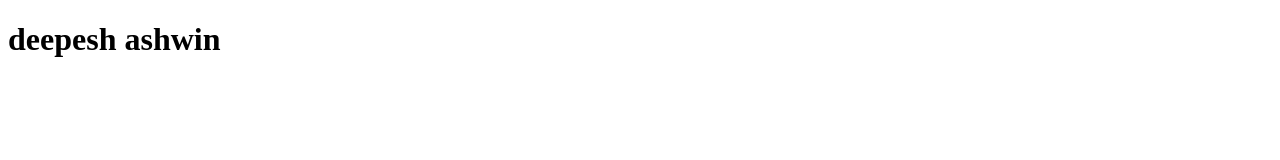
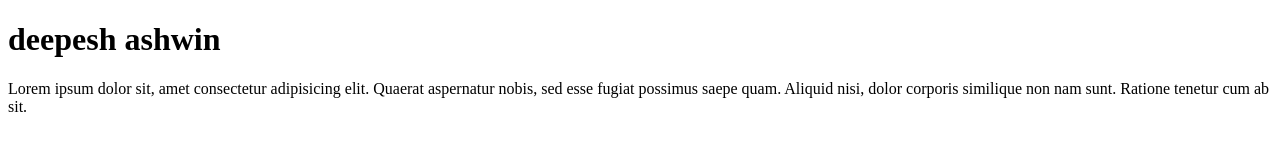
Before and after one commit to Deepeshashwin/learn-git-, a plain HTML site: page index.html in a window 1280 px wide. Drawn offline with Linux system fonts and the light colour scheme.

Commit message:
index.html modified

```diff
--- a/index.html
+++ b/index.html
@@ -10,8 +10,8 @@
 
     </h1>
     <p>
-
-        </p>
+        Lorem ipsum dolor sit, amet consectetur adipisicing elit. Quaerat aspernatur nobis, sed esse fugiat possimus saepe quam. Aliquid nisi, dolor corporis similique non nam sunt. Ratione tenetur cum ab sit.
+     </p>
 
  </body>
  </html>
```
